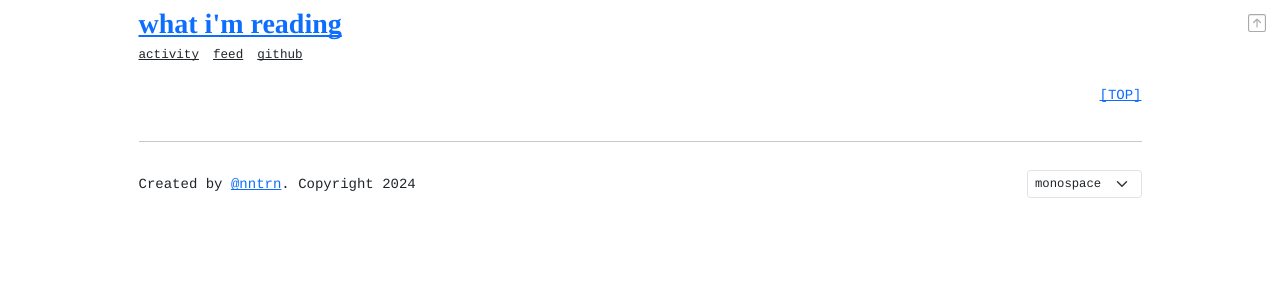
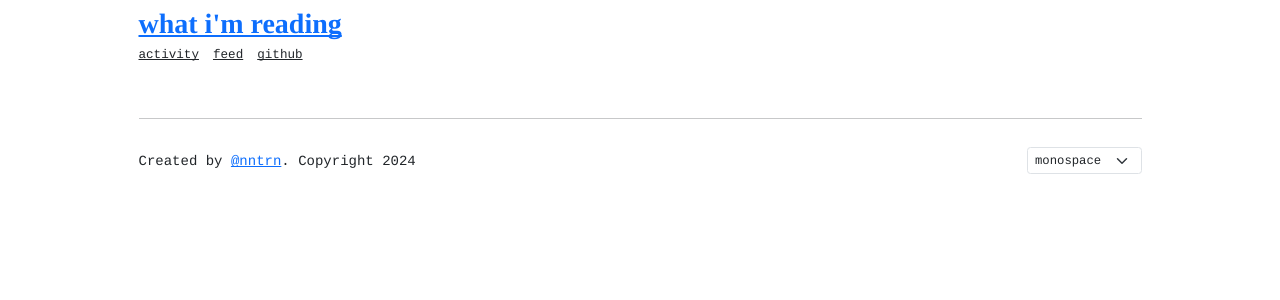
Before and after one commit to nntrn/what-im-reading, a Jekyll site: the page built from _pages/tags.html, in a window 1280 px wide. Shown: the top 300 px of the page. Built offline with Jekyll 4.4.1, drawn with Linux system fonts in a browser that asks for light colours.

Commit message:
Update layout

```diff
--- a/_includes/docs.css
+++ b/_includes/docs.css
@@ -16,3 +16,4 @@
 .muted{color:#a9a9a9}
 .sans-serif{font-family:var(--bs-font-sans-serif)}
 a{text-decoration-skip-ink:none}
+.pre{white-space:pre}
--- a/_includes/postlist.html
+++ b/_includes/postlist.html
@@ -6,7 +6,7 @@
   {%- for book in books %}
     <li class="text-muted">
     {%- if book.slug == page.slug %}
-      <u>{{book.title}}</u>
+      <u class="fw-bold text-dark">{{book.title}}</u>
     {%- else %}
       <a title="{{book.count}} bookmark{%- if book.count > 1 -%}s{%- endif-%}" href="{{book.permalink|relative_url}}">{{book.title}}</a>
     {%- endif -%}
--- a/_layouts/book.html
+++ b/_layouts/book.html
@@ -21,7 +21,7 @@
   </div>
   <hr>
   <section class="d-flex gap-3">
-    <div class="chapters d-flex flex-column gap-3">
+    <div class="chapters d-flex flex-column gap-3 flex-grow-1">
     {%- for chapter in chapters %}
     {%- assign sortedchapteritems = chapter.items | sort: "cfi" %}
       <h3 class="h4" id="{{chapter.name | slugify: 'latin'}}">{{chapter.name|replace:'#',''|strip}}</h3>
--- a/_layouts/default.html
+++ b/_layouts/default.html
@@ -27,10 +27,6 @@
   <meta name="twitter:description" content="{{ page.description | default: site.description }}">
   <link rel="stylesheet" href="{{'/assets/vendor/bootstrap.css'|relative_url}}">
   <link rel="stylesheet" href="{{'/assets/minimal.css'|relative_url}}">
-  <style>
-  #btn-top{display:block;position:fixed;right:1rem;top:1rem;color:#aaa}
-  #btn-top:hover{background:#eee}
-  </style>
 </head>
 <body data-layout="{{site.font_family}}">
 <div class="container" id="ttop">
@@ -45,10 +41,9 @@
   </header>
   <main id="top">
   {{ content }}
-  <div class="py-1 text-end"><a href="#top">[TOP]</a></div>
   <footer class="d-flex flex-column gap-3 py-4">
     <hr>
-    <div class="d-flex flex-wrap justify-content-between align-content-center align-items-center">
+    <div class="d-flex flex-wrap justify-content-between align-content-center align-items-center gap-2">
       <div>
       Created by <a href="https://github.com/{{site.repository}}">@{{site.github_username}}</a>.
       Copyright {{ site.time | date: '%Y' }}
@@ -62,11 +57,6 @@
       </div>
     </div>
   </footer>
-  <a id="btn-top" href="#ttop">
-    <svg xmlns="http://www.w3.org/2000/svg" width="18" height="18" viewBox="0 0 16 16" fill="currentColor">
-      <path fill-rule="evenodd" d="M15 2a1 1 0 0 0-1-1H2a1 1 0 0 0-1 1v12a1 1 0 0 0 1 1h12a1 1 0 0 0 1-1zM0 2a2 2 0 0 1 2-2h12a2 2 0 0 1 2 2v12a2 2 0 0 1-2 2H2a2 2 0 0 1-2-2zm8.5 9.5a.5.5 0 0 1-1 0V5.7L5.4 8a.5.5 0 1 1-.8-.8l3-3a.5.5 0 0 1 .8 0l3 3a.5.5 0 0 1-.8.8L8.5 5.7z"/>
-    </svg>
-  </a>
   </main>
 </div>
 <script>
--- a/_pages/feed.html
+++ b/_pages/feed.html
@@ -18,7 +18,7 @@
   {%- assign statcount = site.data.stats.bookmarks_per_month[books.name]  %}
   <tr data-genre="{{book.tags}}" data-created="{{book.created}}" data-author="{{book.author}}" data-count="{{book.count}}">
     <th data-level="2" class="pb-3">
-      <time>{{book.created|date: '%F'}}</time><br><a class="small muted text-decoration-none fw-normal sans-serif" href="{{book.tags}}">{{book.tags}}</a>
+      <time class="pre">{{book.created|date: '%F'}}</time><br><a class="small muted text-decoration-none fw-normal sans-serif" href="{{book.tags}}">{{book.tags}}</a>
     </th>
     <td class="pb-3">
       <h4 class="h6"><a href="./{{book.tags}}/{{book.slug}}.html">{{book.title}}</a></h4>
```
Also changed, not shown: _includes/theme.css (line endings or trailing spaces).
